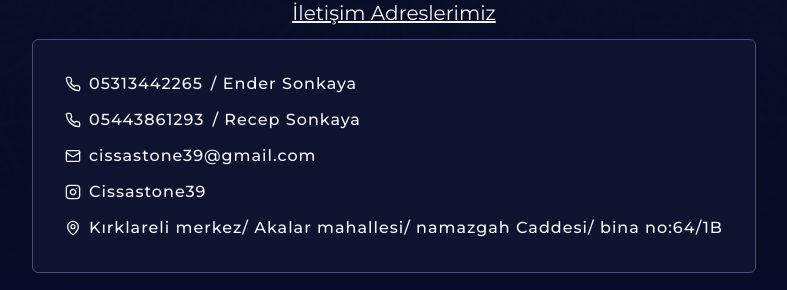
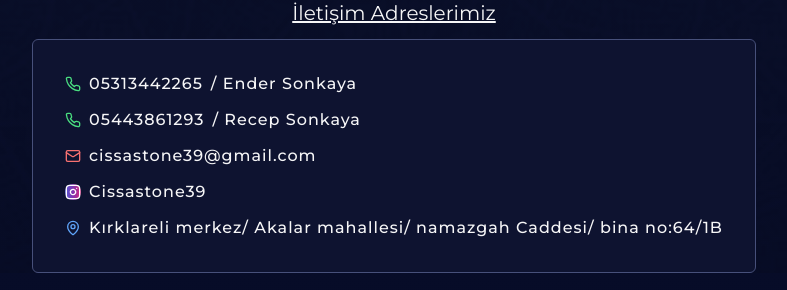
Before and after one commit to cissastone/cissastone, a Next.js app: page /contact in a window 1280 px wide. Shown: the part 437-727 px from the top of the page, without its empty margins (246-1033 px from the left). Built offline with nearby package versions, Linux system fonts and the light colour scheme.

Commit message:
change the color

```diff
--- a/app/contact/page.tsx
+++ b/app/contact/page.tsx
@@ -34,7 +34,7 @@ const ContactPage = () => {
         {/* Telefon1 */}
         <div className="flex gap-2 items-center">
           {/* İcon Telefon */}
-          <Phone size={16} className="text-neutral-200" />
+          <Phone size={16} className="text-green-400" />
           {/* Numara */}
           <span className="text-neutral-200 font-medium text-base max-sm:text-xs tracking-[1px]">
             05313442265
@@ -46,7 +46,7 @@ const ContactPage = () => {
         {/* Telefon2 */}
         <div className="flex gap-2 items-center">
           {/* İcon Telefon */}
-          <Phone size={16} className="text-neutral-200" />
+          <Phone size={16} className="text-green-400" />
           {/* Numara */}
           <span className="text-neutral-200  font-medium text-base max-sm:text-xs tracking-[1px]">
             05443861293
@@ -56,36 +56,46 @@ const ContactPage = () => {
           </span>
         </div>
         <div className="flex gap-2 items-center">
-          <Mail size={16} className="text-neutral-200" />
+          <Mail size={16} className="text-red-400" />
           <span className="text-neutral-200 font-medium text-base max-sm:text-xs tracking-[1px]">
             cissastone39@gmail.com
           </span>
         </div>
 
         <Link
-          target="blank"
+          target="_blank"
           href={"https://www.instagram.com/cissastone39/"}
-          className="flex gap-2 items-center w-fit  cursor-pointer"
+          className="flex gap-2 items-center w-fit cursor-pointer"
         >
-          {/* İcon Telefon */}
-          <Instagram size={16} className="text-neutral-200 hover:text-white" />
-          {/* Numara */}
-          <p className="text-neutral-200  font-medium text-base max-sm:text-xs tracking-[1px]">
+          <div className="bg-gradient-to-r from-[rgb(81,91,212)] via-[rgb(129,52,175)] to-[rgb(221,42,123)]  rounded-full">
+            <Instagram size={16} className="text-white" />
+          </div>
+          <p className="text-neutral-200 font-medium text-base max-sm:text-xs tracking-[1px]">
             Cissastone39
           </p>
         </Link>
-        <div className="flex gap-2 items-center w-fit">
-          <MapPin  className="text-neutral-200 max-sm:text-xl max-sm:w-8 max-sm:h-8 w-4 h-4" />
+
+        <Link
+          href={"https://maps.app.goo.gl/UdwQK5wMcWiMmXFB9"}
+          target="_blank"
+          className="flex gap-2 items-center w-fit"
+        >
+          <MapPin className="text-blue-400 from max-sm:text-xl max-sm:w-8 max-sm:h-8 w-4 h-4" />
           <span className="text-neutral-200 font-medium text-base max-sm:text-xs tracking-[1px]">
             Kırklareli merkez/ Akalar mahallesi/ namazgah Caddesi/ bina no:64/1B
           </span>
-        </div>
+        </Link>
       </div>
 
-    {/* İmageBg */}
-    <div className="flex absolute -z-[10]  mix-blend-multiply opacity-40 h-full w-full">
-    <Image src={"/street.jpg"} alt="bg" fill className="object-cover  z-0" />
-    </div>
+      {/* İmageBg */}
+      <div className="flex absolute -z-[10]  mix-blend-multiply opacity-40 h-full w-full">
+        <Image
+          src={"/street.jpg"}
+          alt="bg"
+          fill
+          className="object-cover  z-0"
+        />
+      </div>
     </div>
   );
 };
```
